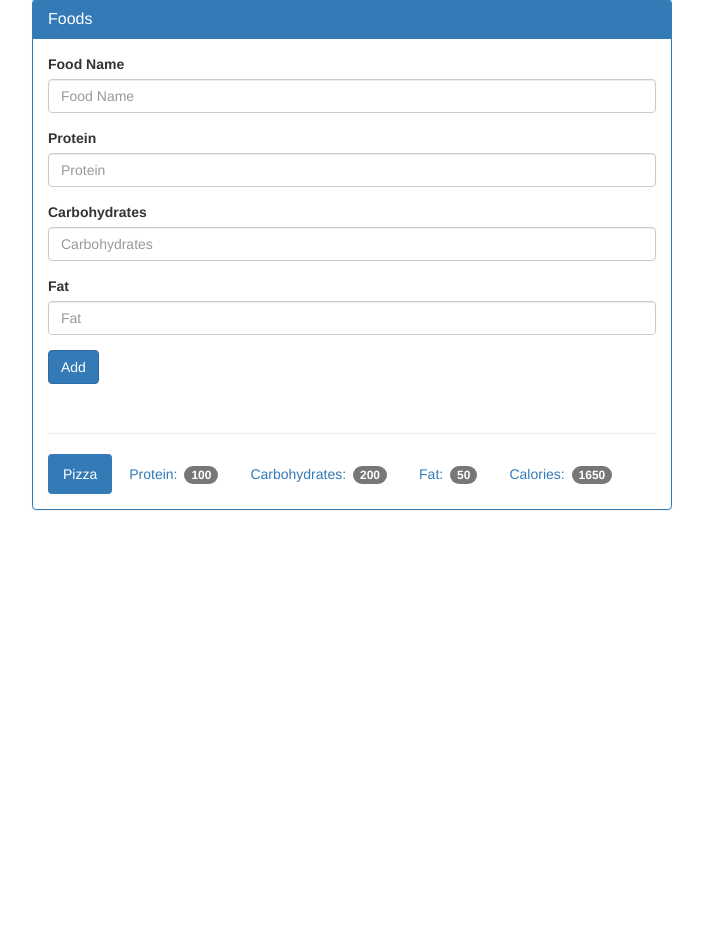
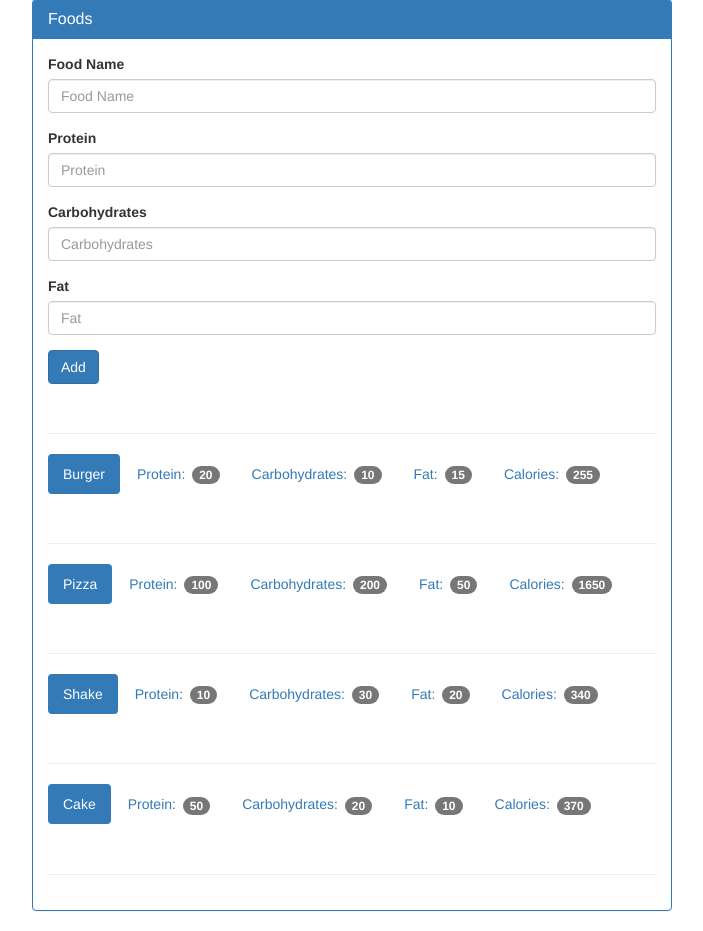
Before and after one commit to jholmes16/food_tracker, a Flask app: page /food in a window 1280 px wide. Shown: the part 71-1002 px from the top of the page, without its empty margins (288-991 px from the left). Before the commit the page ends 581 px from the top, so only its background shows below. Run offline with Flask 2, Linux system fonts and the light colour scheme; data comes from the database, SQL or seed files in the repository; both versions use the stored data as it was after the commit; some libraries are stand-ins or nearby versions.

Commit message:
get all foods from db

```diff
--- a/app.py
+++ b/app.py
@@ -20,8 +20,11 @@ def close_db(error):
     if hasattr(g, 'sqlite_db'):
         g.sqlite_db.close()
 
-@app.route('/')
+@app.route('/', methods=['GET', 'POST'])
 def index():
+    if request.method == 'POST':
+        return request.form['date']
+
     return render_template('home.html')
 
 @app.route('/view')
@@ -30,6 +33,8 @@ def view():
 
 @app.route('/food', methods=['GET', 'POST'])
 def food():
+    db = get_db()
+
     if request.method == 'POST':
         name = request.form['food-name']
         protein = int(request.form['protein'])
@@ -37,12 +42,14 @@ def food():
         fat = int(request.form['fat'])
         calories = protein * 4 + carbohydrates * 4 + fat * 9
 
-        db = get_db()
         db.execute('insert into food (name, protein, carbohydrates, fat, calories) values (?,?,?,?,?)', \
         [name, protein, carbohydrates, fat, calories])
         db.commit()
 
-    return render_template('add_food.html')
+    cur = db.execute('select name, protein, carbohydrates, fat, calories from food')
+    results = cur.fetchall()
+
+    return render_template('add_food.html', results=results)
 
 
 if __name__ == "__main__":
--- a/templates/add_food.html
+++ b/templates/add_food.html
@@ -65,13 +65,16 @@
 
               <div class="page-header"></div>
 
-              <ul class="nav nav-pills" role="tablist">
-                <li class="active"><a>Pizza</a></li>
-                <li><a>Protein: <span class="badge">100</span></a></li>
-                <li><a>Carbohydrates: <span class="badge">200</span></a></li>
-                <li><a>Fat: <span class="badge">50</span></a></li>
-                <li><a>Calories: <span class="badge">1650</span></a></li>
-              </ul>
+              {% for food in results%}
+                <ul class="nav nav-pills" role="tablist">
+                  <li class="active"><a>{{ food.name }}</a></li>
+                  <li><a>Protein: <span class="badge">{{ food.protein }}</span></a></li>
+                  <li><a>Carbohydrates: <span class="badge">{{ food.carbohydrates }}</span></a></li>
+                  <li><a>Fat: <span class="badge">{{ food.fat }}</span></a></li>
+                  <li><a>Calories: <span class="badge">{{ food.calories }}</span></a></li>
+                </ul>
+                <div class="page-header"></div>
+              {% endfor %}
             </div>
 
           </div>
```
Also changed, not shown: food_log.db.
